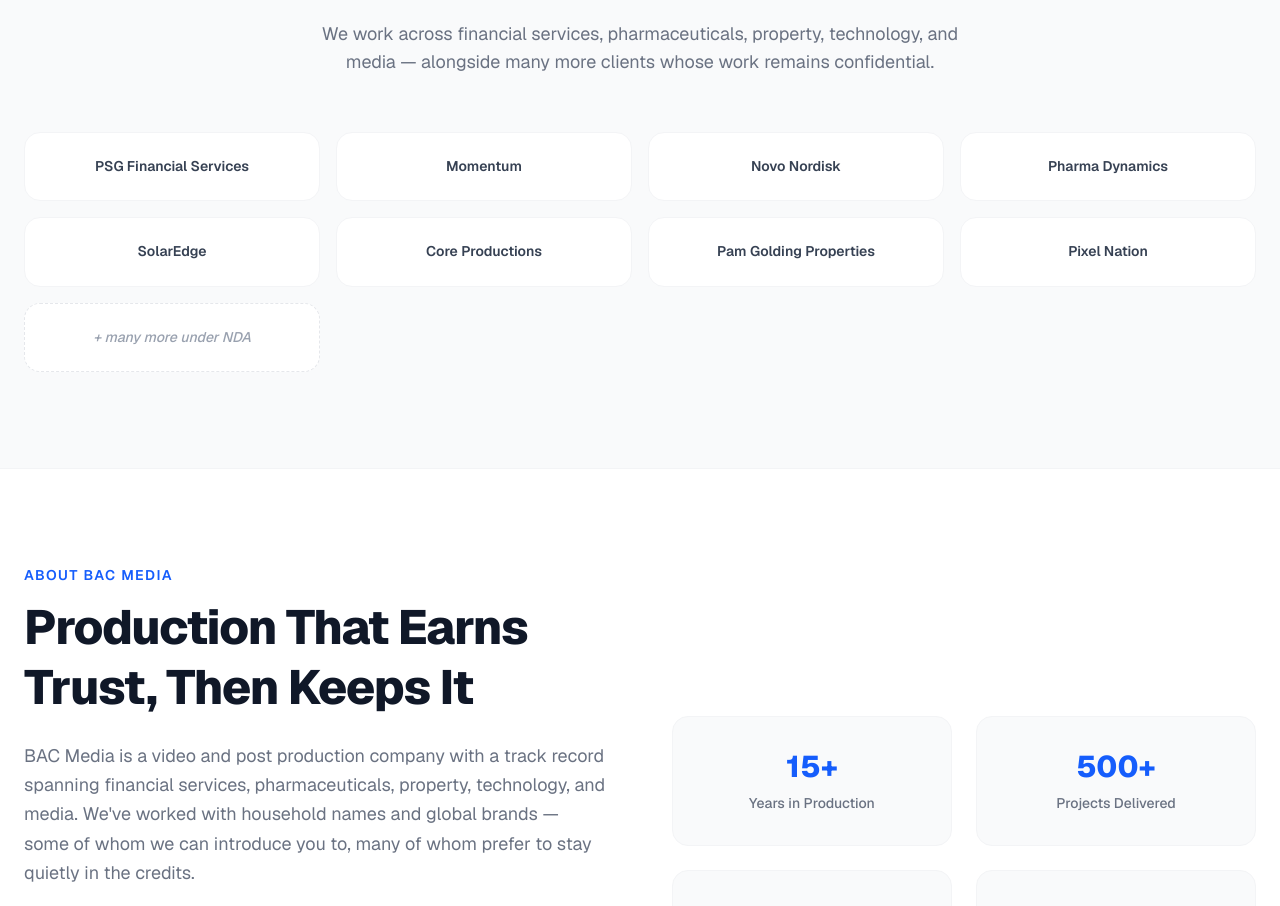
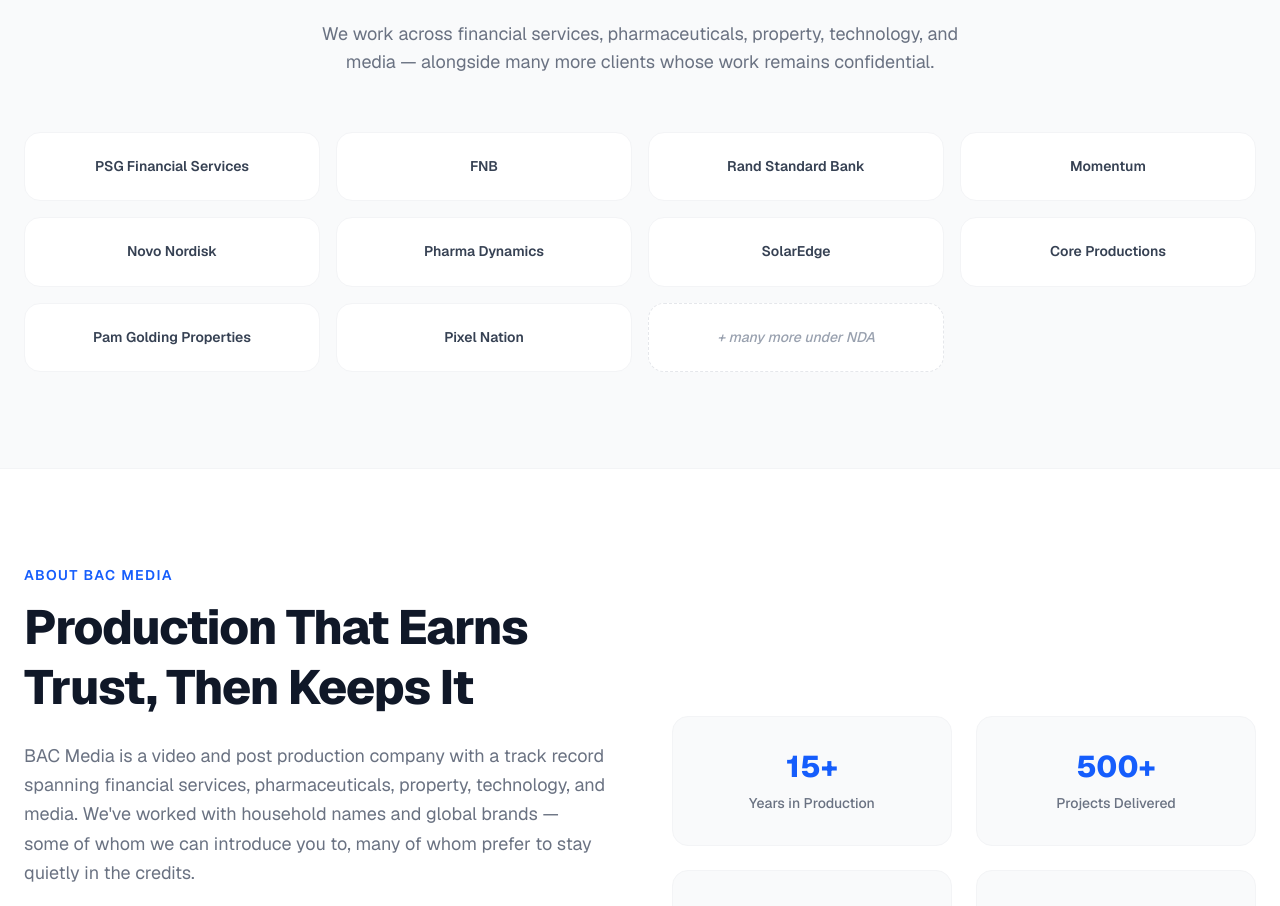
Before and after one commit to Stevher/BACmedia, a Next.js app: page / in a window 1280 px wide. Shown: the part 2825-3731 px from the top of the page. Built offline with nearby package versions, Linux system fonts and the light colour scheme.

Commit message:
feat: add FNB and Rand Standard Bank to clients
https://claude.ai/code/session_01GNGfpjQoMKDXMeetspjbLe

```diff
--- a/app/components/Clients.tsx
+++ b/app/components/Clients.tsx
@@ -1,5 +1,7 @@
 const clients = [
   "PSG Financial Services",
+  "FNB",
+  "Rand Standard Bank",
   "Momentum",
   "Novo Nordisk",
   "Pharma Dynamics",
```
